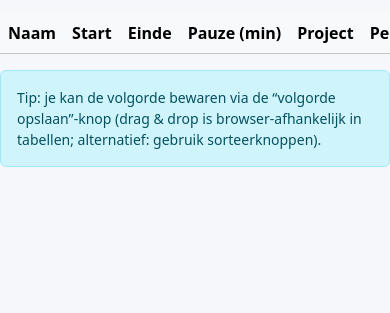
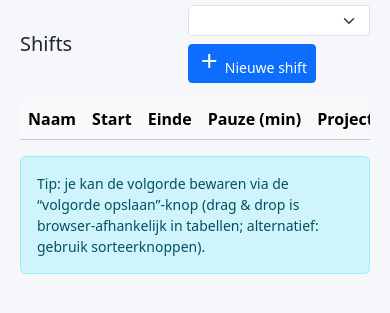
Before and after one commit to JaiderJannis/shift-planner, a plain HTML site: page app.html in a window 390 px wide. Shown: the part 81-394 px from the top of the page. Drawn offline with nearby package versions, Linux system fonts and the light colour scheme; no server answers.

Commit message:
Update app.html

```diff
--- a/app.html
+++ b/app.html
@@ -53,27 +53,9 @@
     .sp-topbar { position: fixed; top: 0; left: 0; right: 0; height: 64px; background: #fff; border-bottom: 1px solid #e9edf5; z-index: 1032; }
 
     /* Main content */
-   .sp-main{
-  margin-left: var(--sp-sidebar-w);
-  width: calc(100vw - var(--sp-sidebar-w));
-  max-width: none;
-}
-.sp-main.collapsed{
-  margin-left: var(--sp-sidebar-w-collapsed);
-  width: calc(100vw - var(--sp-sidebar-w-collapsed));
-}
-/* Mobiel: sidebar overlaid, main is 100% breed */
-@media (max-width: 768px){
-  .sp-main,
-  .sp-main.collapsed{
-    margin-left: 0;
-    width: 100vw;
-  }
-}
-/* Voor de zekerheid: tabelwrapper mag volledig uitrekken */
-.sp-main .table-responsive{
-  width: 100%;
-}
+    .sp-main { padding: 86px 20px 24px; margin-left: var(--sp-sidebar-w); transition: margin-left .25s ease; }
+    .sp-main.collapsed { margin-left: var(--sp-sidebar-w-collapsed); }
+
     /* Mobile: sidebar overlay */
     @media (max-width: 768px) {
       .sp-sidebar { left: -100%; }
```
